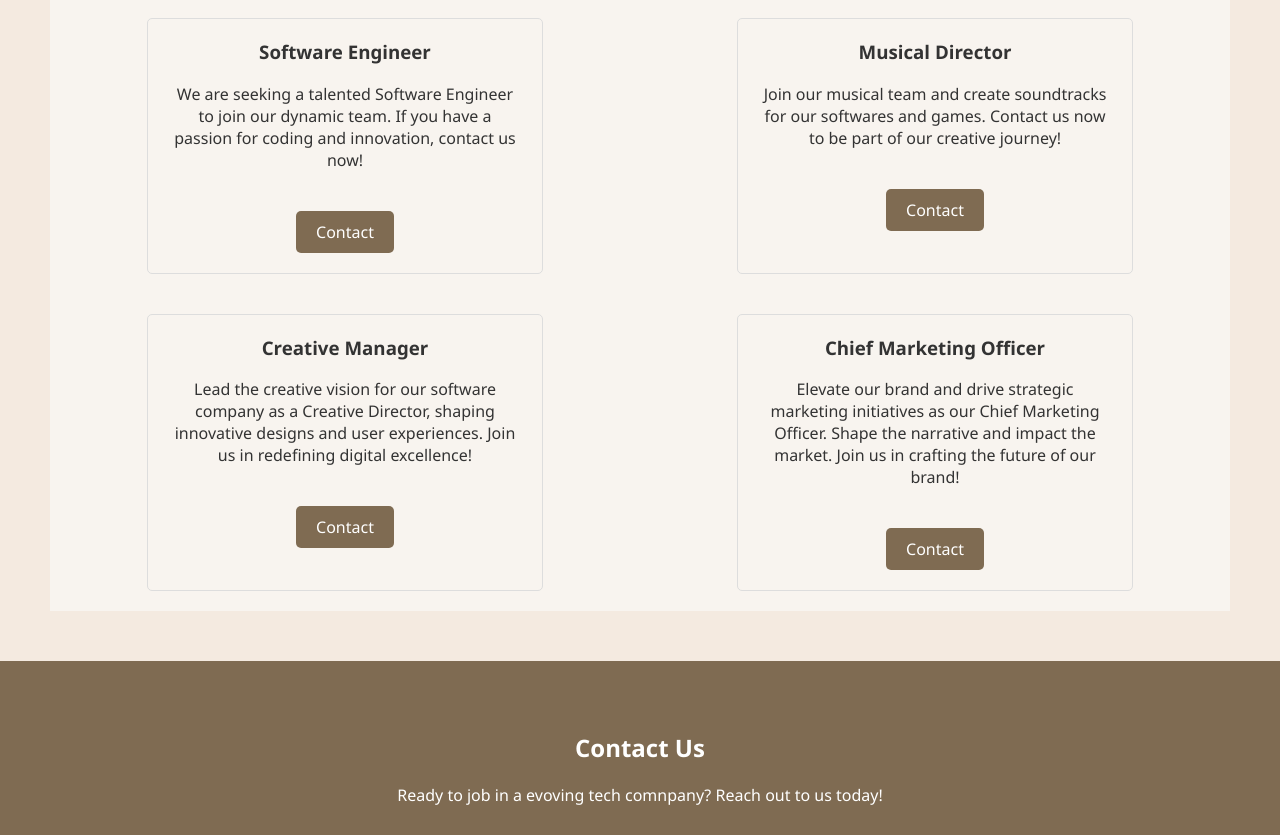
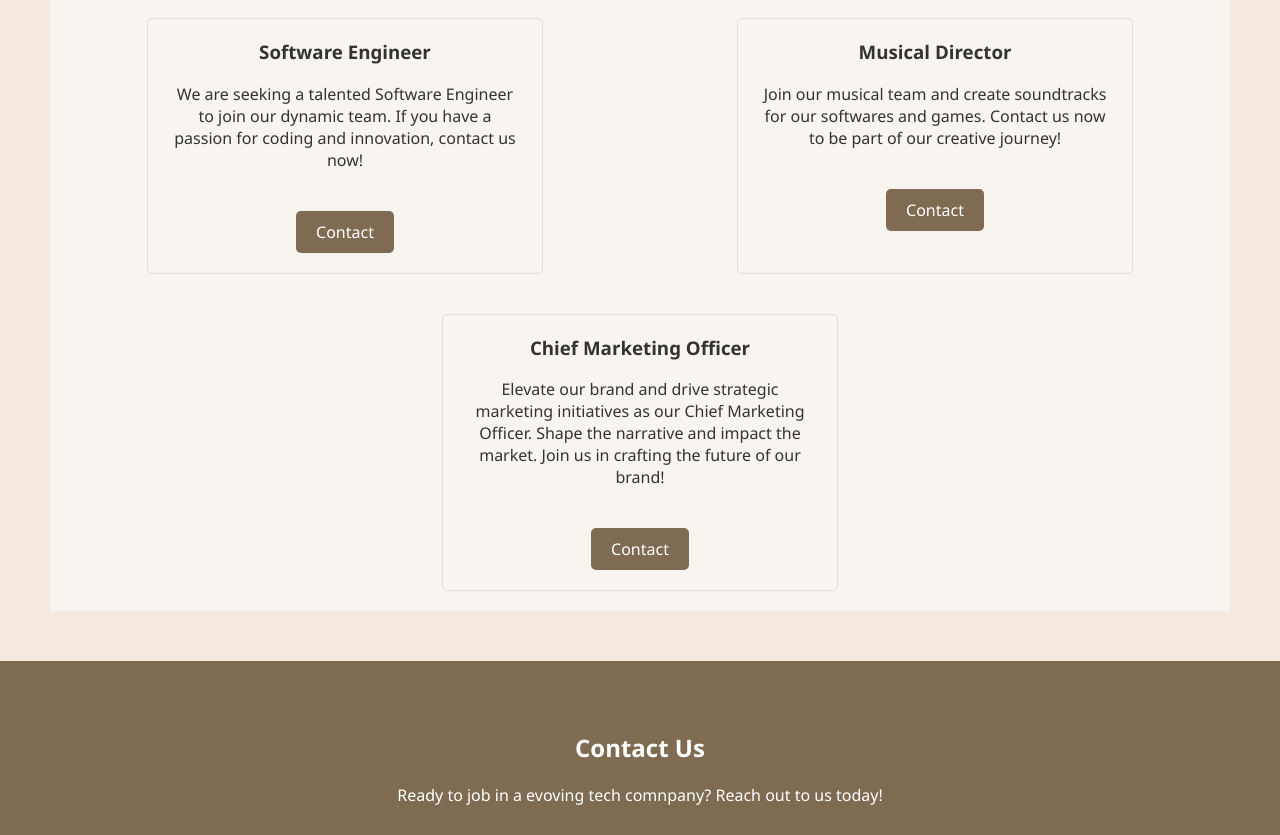
Before and after one commit to Filux-Studios/homepage, a plain HTML site: page jobs.html in a window 1280 px wide. Shown: the part 262-1097 px from the top of the page. Drawn offline with Linux system fonts and the light colour scheme.

Commit message:
Update jobs.html

```diff
--- a/jobs.html
+++ b/jobs.html
@@ -25,11 +25,6 @@
                 <p>Join our musical team and create soundtracks for our softwares and games. Contact us now to be part of our creative journey!</p>
                 <a href="#contact" class="cta-button">Contact</a>
             </div>
-            <div class="job-tile">
-                <h3>Creative Manager</h3>
-                <p>Lead the creative vision for our software company as a Creative Director, shaping innovative designs and user experiences. Join us in redefining digital excellence!</p>
-                <a href="#contact" class="cta-button">Contact</a>
-            </div>
 
             <div class="job-tile">
                 <h3>Chief Marketing Officer</h3>
```
